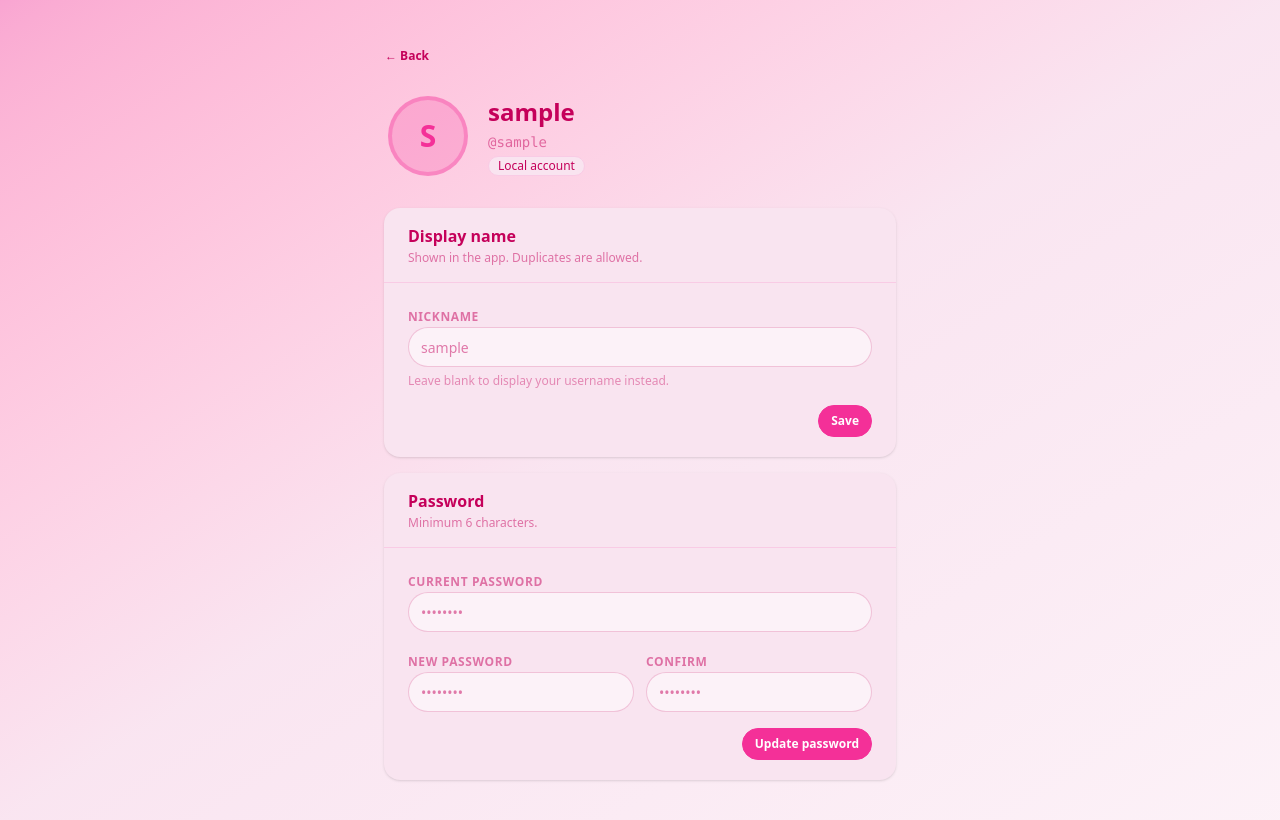
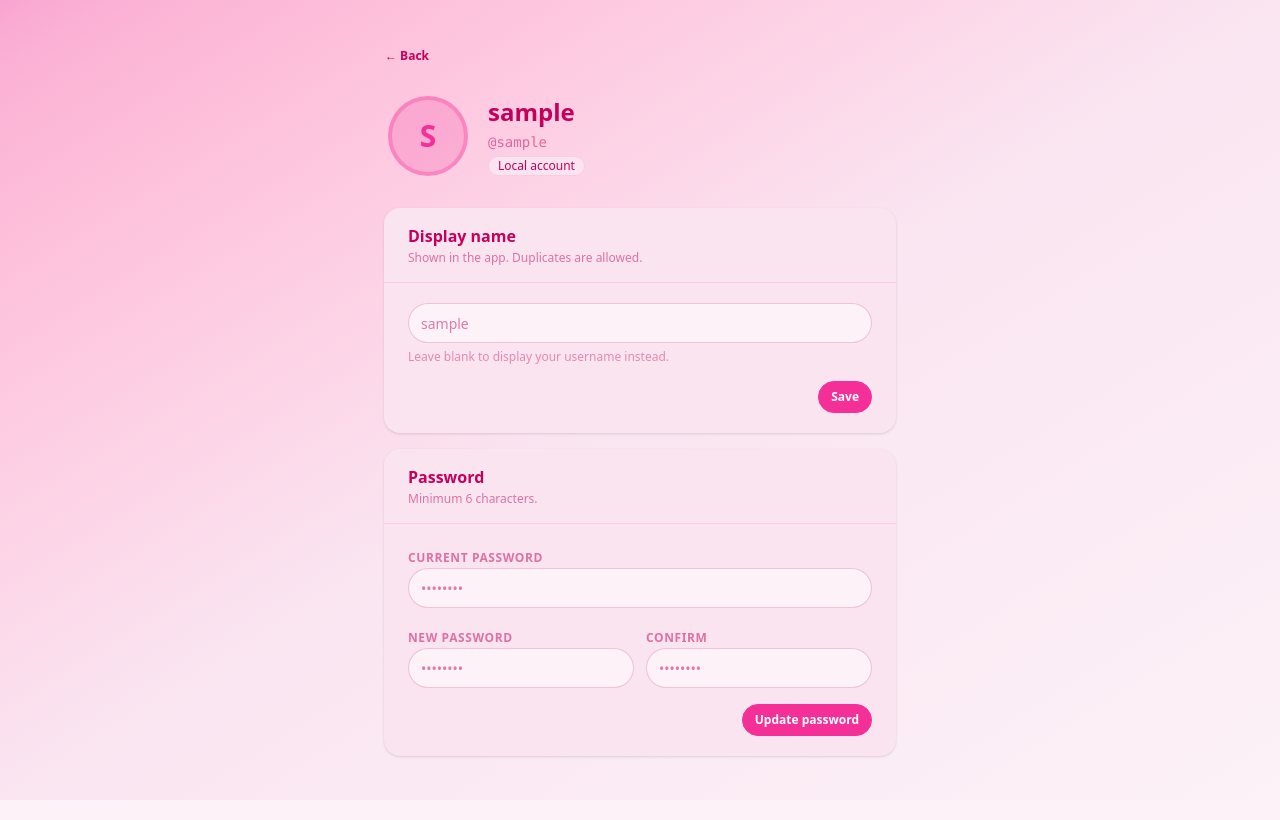
Before and after one commit to TheDev-M/catgpt, a React (Vite) app in the folder frontend/: page /profile in a window 1280 px wide. Built offline with nearby package versions, Linux system fonts and the light colour scheme; no server answers; sample sign-in values are in the browser's storage.

Commit message:
Remove nickname label from ProfilePage form

```diff
--- a/frontend/src/pages/ProfilePage.jsx
+++ b/frontend/src/pages/ProfilePage.jsx
@@ -112,7 +112,6 @@ export default function ProfilePage() {
                     </div>
                     <form onSubmit={handleNicknameSubmit} className="px-6 py-5 space-y-4">
                         <div className="space-y-1.5">
-                            <FieldLabel>Nickname</FieldLabel>
                             <input
                                 type="text"
                                 className="input input-bordered w-full"
```
